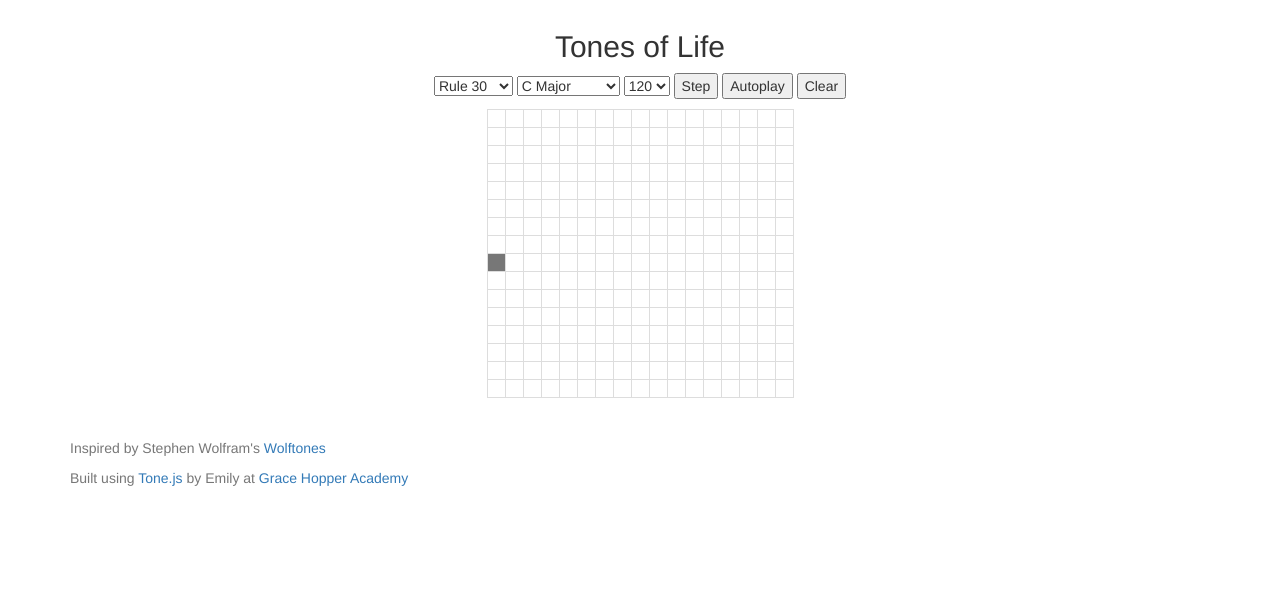
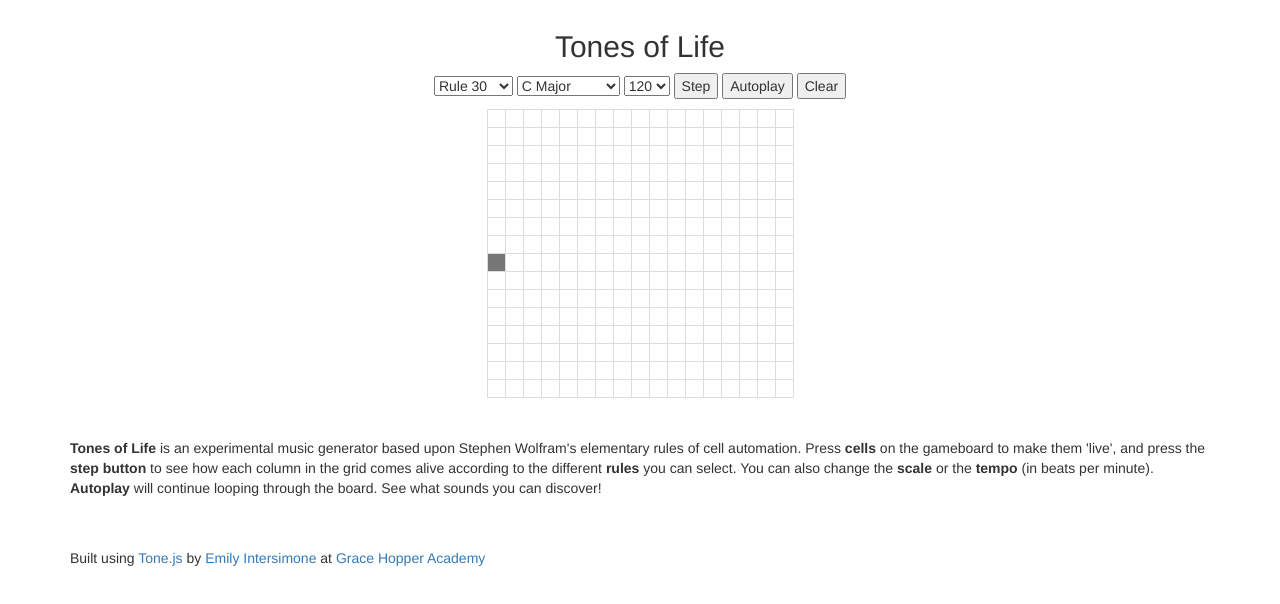
Before and after one commit to intersim/tones-of-life, a website: page public/wolfram-style.html in a window 1280 px wide. Drawn offline with Linux system fonts and the light colour scheme.

Commit message:
added explanatory graf

```diff
--- a/public/wolfram-style.html
+++ b/public/wolfram-style.html
@@ -50,11 +50,15 @@
 
   <br><br>
 
+  <div class="container"><p><b>Tones of Life</b> is an experimental music generator based upon Stephen Wolfram's elementary rules of cell automation. Press <b>cells</b> on the gameboard to make them 'live', and press the <b>step button</b> to see how each column in the grid comes alive according to the different <b>rules</b> you can select. You can also change the <b>scale</b> or the <b>tempo</b> (in beats per minute). <b>Autoplay</b> will continue looping through the board. See what sounds you can discover!</p></div>
+
+  <br><br>
+
   <footer class="footer">
     <div class="container">
-      <p class="text-muted">Inspired by Stephen Wolfram's <a href="http://tones.wolfram.com/">Wolftones</a></p>
+      <!-- <p class="text-muted">Inspired by Stephen Wolfram's <a href="http://tones.wolfram.com/">Wolftones</a></p> -->
 <!--       <p class="text-muted">Marimba samples from <a href="http://theremin.music.uiowa.edu/index.html">University of Iowa Electronic Music Studios</a></p> -->
-      <p class="text-muted">Built using <a href="https://github.com/Tonejs/Tone.js">Tone.js</a> by Emily at <a href="http://www.gracehopper.com/">Grace Hopper Academy</a></p>
+      <p>Built using <a href="https://github.com/Tonejs/Tone.js">Tone.js</a> by <a href="https://twitter.com/intersimonocle">Emily Intersimone</a> at <a href="http://www.gracehopper.com/">Grace Hopper Academy</a></p>
     </div>
   </footer>
 
```
